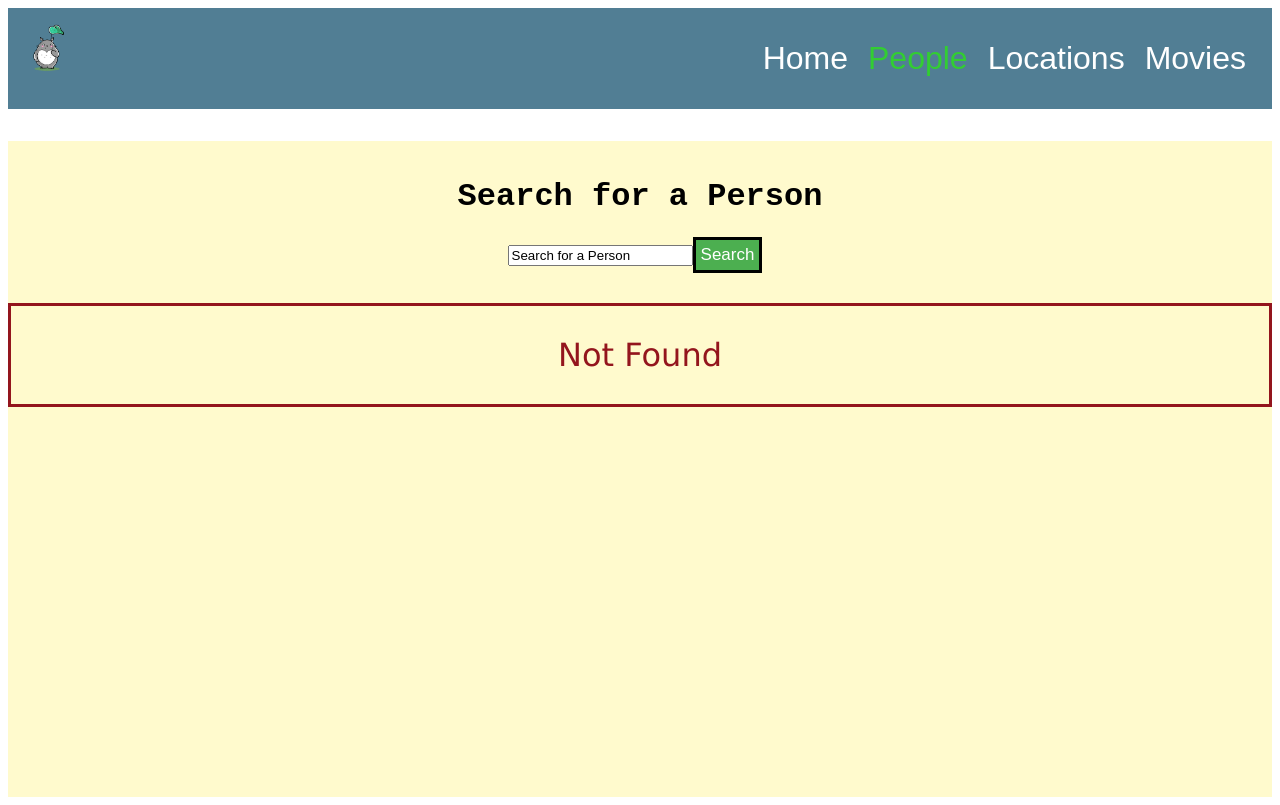
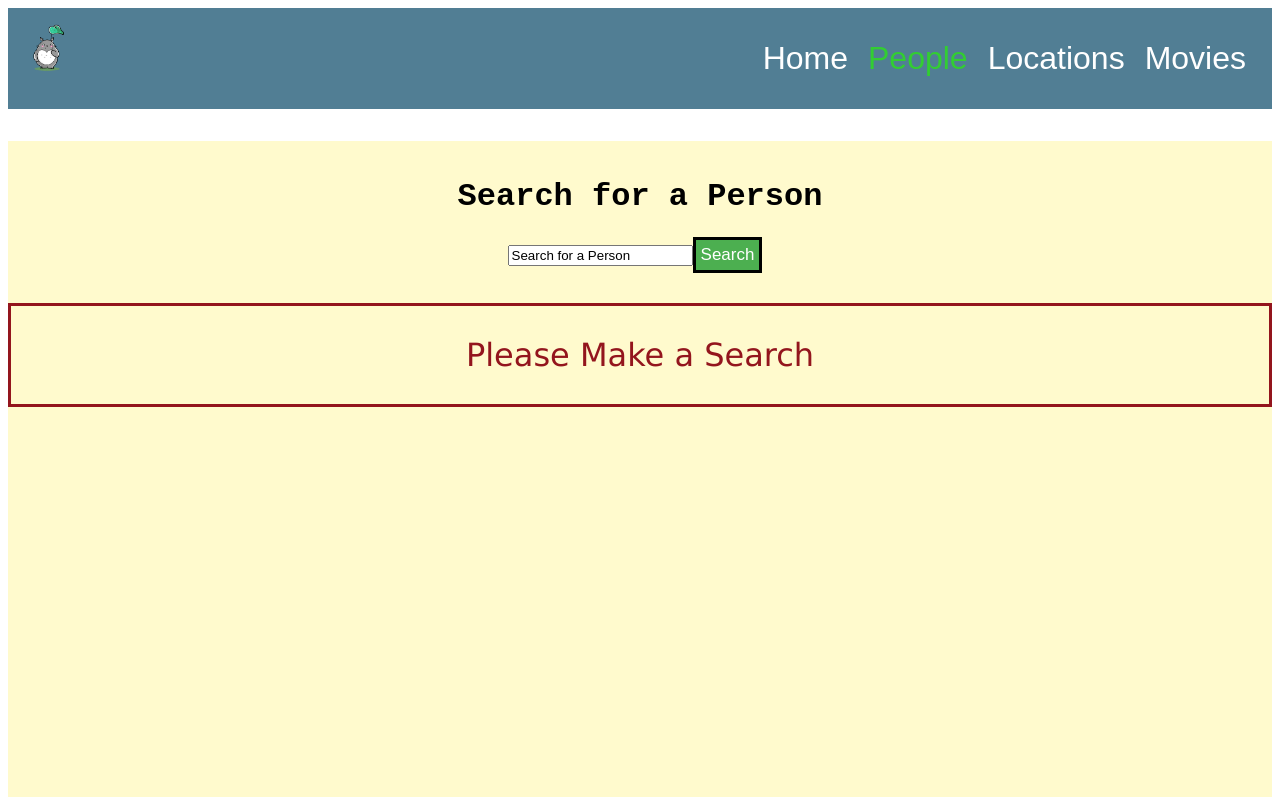
Before and after one commit to joinpursuit/9-2-module-three-assessment, a React (Create React App) app: page /people in a window 1280 px wide. Before the commit this address had no page. Built offline with nearby package versions, Linux system fonts and the light colour scheme.

Commit message:
added extra search message

```diff
--- a/src/Components/People.js
+++ b/src/Components/People.js
@@ -8,7 +8,7 @@ function People() {
 //   const [error, setError] = useState(true);
 
   const [data, setData] = useState([]);
-  const [people, setPeople] = useState("");
+  const [people, setPeople] = useState();
   //For Search Bar
   const [input, setInput] = useState("Search for a Person");
   //   useEffect(()=>{
@@ -76,7 +76,7 @@ else{}
 
       <div>
         {/* <PeopleDetailsSpecific data={data} people={people} /> */}
-        { data.map((renderDetails) => {
+        { people && data.map((renderDetails) => {
           if ((people.toLowerCase()).includes(((renderDetails.name).toLowerCase()))) {
             divStyle={
                 "display":"none"
@@ -97,7 +97,7 @@ else{}
 
       </div>
 
-<div className="notfounddiv" style={divStyle}>Not Found</div>
+<div className="notfounddiv" style={divStyle}>{people ? "Not Found" : "Please Make a Search"}</div>
 
 </div>
   );
```
